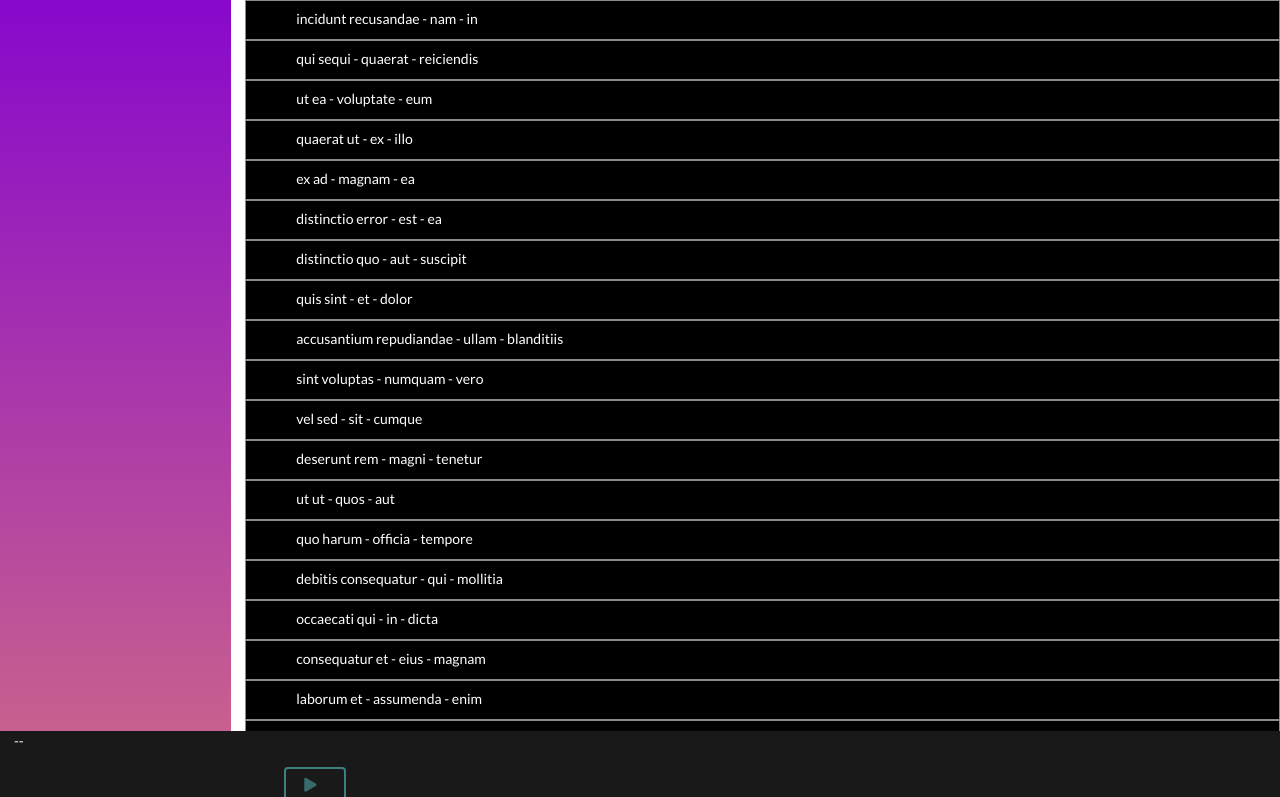
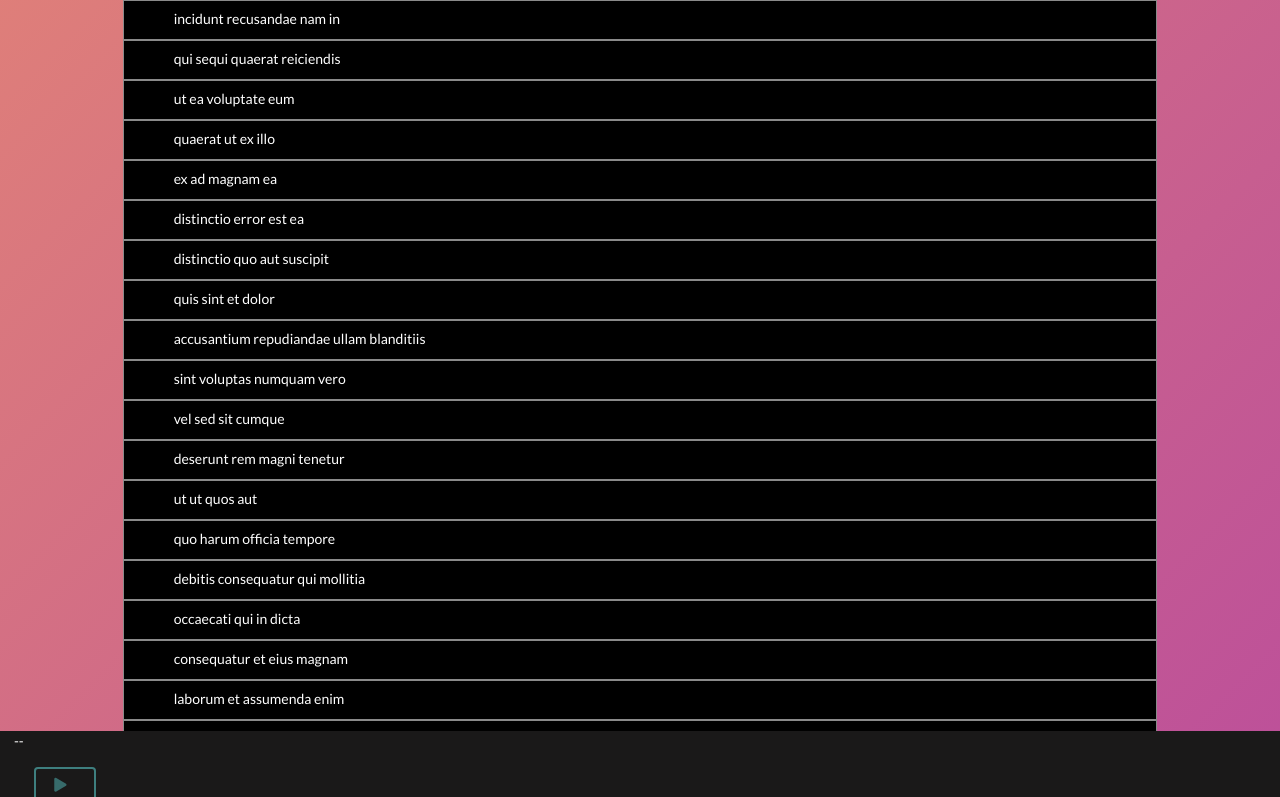
Before and after one commit to williamrmyers/media_player, a React (Create React App) app: page / in a window 1280 px wide. Shown: the top 797 px of the page. Built offline with nearby package versions, Linux system fonts and the light colour scheme.

Commit message:
Styled and certed list. Changed Background color, added App.css

```diff
--- /dev/null
+++ b/src/components/App.css
@@ -0,0 +1,3 @@
+.app {
+  background-image: linear-gradient(-45deg, #8706CD 0%, #DF7F79 100%);
+}
--- a/src/components/App.js
+++ b/src/components/App.js
@@ -1,12 +1,11 @@
 import React from 'react';
-import SideBar from './SideBar/SideBar';
 import Bar from './SideBar/Bar';
 import SongList from './SongList/SongList';
+import './App.css';
 
 const App = () => {
   return(
-    <div className="ui equal width grid">
-      <SideBar />
+    <div className="ui equal width grid app">
       <Bar />
       <SongList />
     </div>
--- a/src/components/SideBar/SideBar.css
+++ b/src/components/SideBar/SideBar.css
@@ -22,9 +22,10 @@
   padding-top: 25px;
   padding-left: 20px;
   float: left;
+  width: 200px;
 }
 
 .controller {
   padding-top: 16px;
-  padding-left: 270px;
+  padding-left: 20px;
 }
--- a/src/components/SongList/SongList.css
+++ b/src/components/SongList/SongList.css
@@ -9,3 +9,11 @@
   height: 40px;
   padding-top: 8px;
 }
+.song-list-item:hover
+{
+  color: #6dffff;
+}
+
+.input-column {
+  width: 1000px;
+}
--- a/src/components/SongList/SongList.js
+++ b/src/components/SongList/SongList.js
@@ -1,33 +1,33 @@
-import React from 'react';
-import { connect } from 'react-redux';
-import { selectSong } from '../../actions';
-import './SongList.css';
+import React from "react";
+import { connect } from "react-redux";
+import { selectSong } from "../../actions";
+import "./SongList.css";
 
 class SongList extends React.Component {
-
-  renderSongs = (props) => {
-     return this.props.songs.map((song) => (
-       <div onClick={() => this.props.selectSong(song)} key={song.id} className="ui song-list-item">
-         <p>{song.title} - {song.artist} - {song.album}</p>
-       </div>
-     )
-   )
-   }
+  renderSongs = props => {
+    return this.props.songs.map(song => (
+      <div
+        onClick={() => this.props.selectSong(song)}
+        key={song.id}
+        className="song-list-item"
+      >
+        <p>{`${song.title}       ${song.artist} ${song.album}`}</p>
+      </div>
+    ));
+  };
 
   render() {
-    // console.log('props',this.props);
-    return (
-      <div className="thirteen wide column">
-        {this.renderSongs()}
-      </div>
-    );
+    return <div className="ui thirteen wide column centered">{this.renderSongs()}</div>;
   }
 }
 
-const mapStateToProps = (state) => {
+const mapStateToProps = state => {
   return { songs: state.songs.songs };
-}
+};
 
-export default connect(mapStateToProps, {
-  selectSong: selectSong
-})(SongList);
+export default connect(
+  mapStateToProps,
+  {
+    selectSong: selectSong
+  }
+)(SongList);
```
